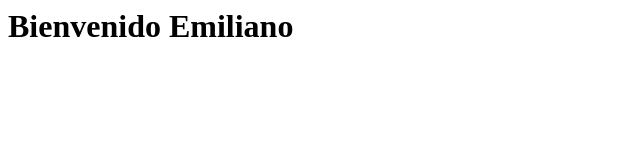
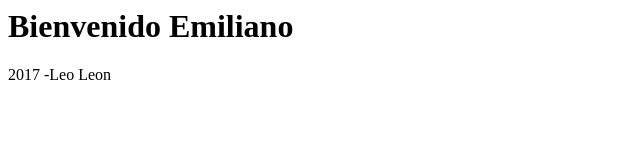
Before and after one commit to leoleon89/pagina-web, a plain HTML site: page index.html in a window 1280 px wide. Shown: the full height of the page, 0-640 px from the left. Drawn offline with Linux system fonts and the light colour scheme.

Commit message:
Etiqueta footer
Se agrgo etiqueta footer porque no sabia quien era propietario del
sistema desarrollado

```diff
--- a/index.html
+++ b/index.html
@@ -6,6 +6,8 @@
 </head>
 <body>
     <h1>Bienvenido Emiliano</h1>
-
+    <footer><time>
+        2017 -Leo Leon
+    </footer>
 </body>
 </html>
```
